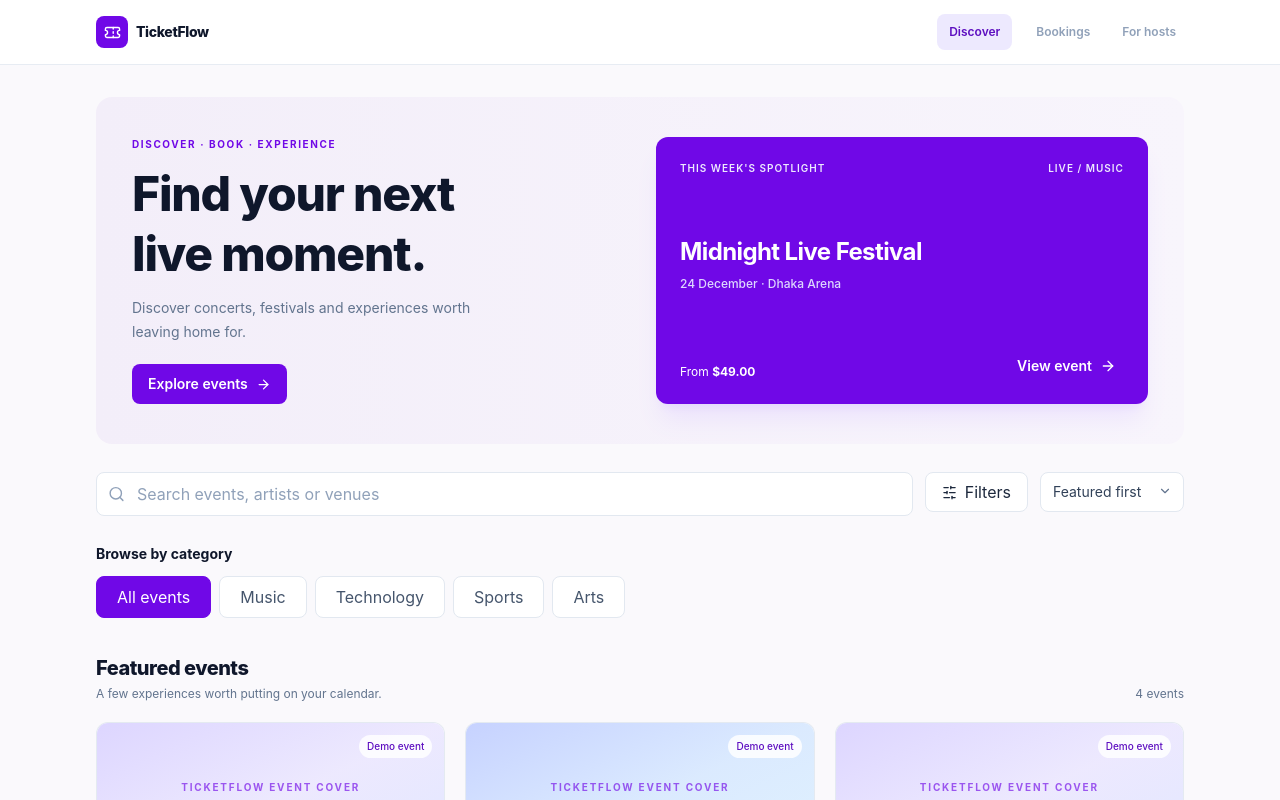
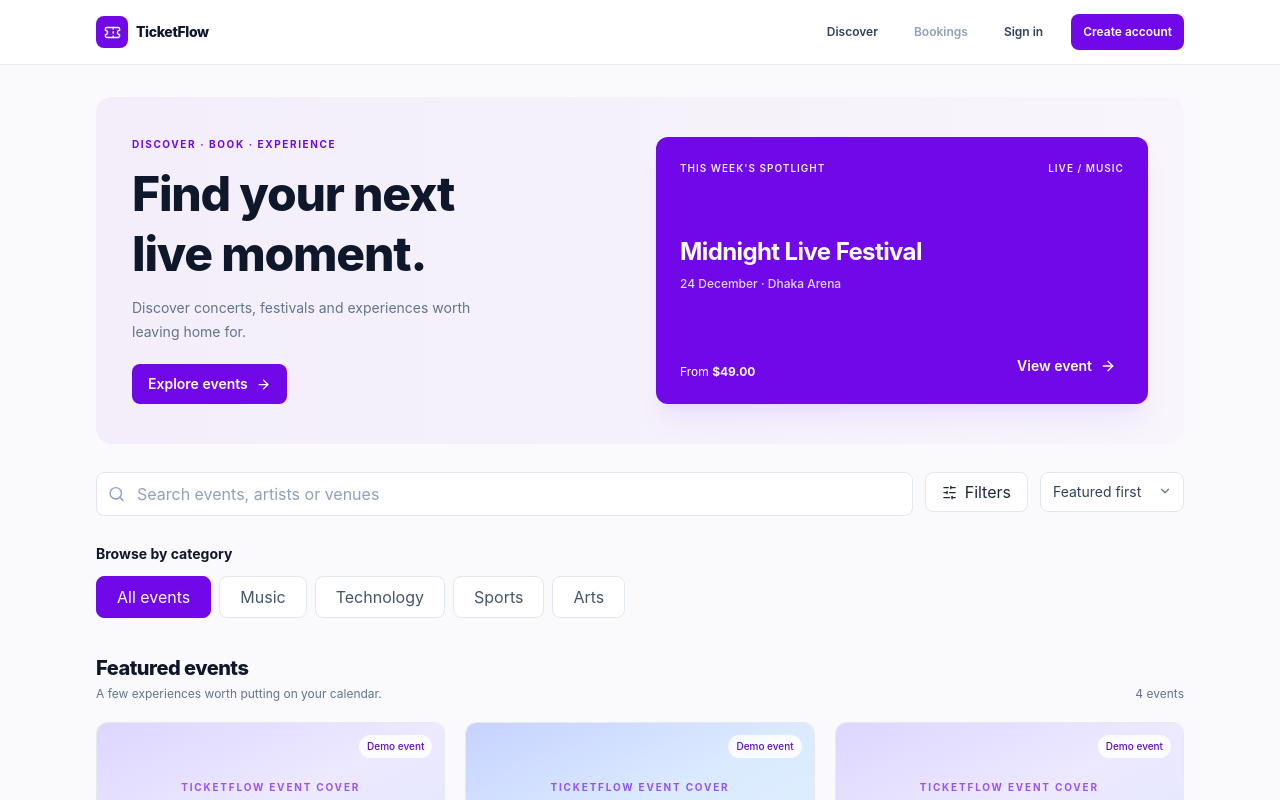
Before and after one commit to billalhossainjoy/ticketflow, a Next.js app in the folder apps/web/: page / in a window 1280 px wide. Shown: the top 800 px of the page. Built offline with nearby package versions, Linux system fonts and the light colour scheme.

Commit message:
feat(web): link authentication pages from public navigation

```diff
--- a/apps/web/src/components/layout/site-header.tsx
+++ b/apps/web/src/components/layout/site-header.tsx
@@ -1,18 +1,30 @@
 import Link from "next/link";
 import { Ticket } from "lucide-react";
+import { Button } from "@/components/ui/button";
 
 export function SiteHeader() {
   return (
     <header className="sticky top-0 z-20 border-b border-slate-200/80 bg-white/95 backdrop-blur">
-      <div className="mx-auto flex h-16 max-w-6xl items-center justify-between px-4 sm:px-6 lg:px-8">
+      <div className="mx-auto flex h-16 max-w-6xl items-center justify-between gap-3 px-4 sm:px-6 lg:px-8">
         <Link href="/" className="inline-flex items-center gap-2 text-sm font-extrabold tracking-tight text-slate-900" aria-label="TicketFlow home">
-          <span className="flex size-8 items-center justify-center rounded-lg bg-violet-700 text-white"><Ticket size={17} aria-hidden="true"/></span>
+          <span className="flex size-8 items-center justify-center rounded-lg bg-violet-700 text-white">
+            <Ticket size={17} aria-hidden="true" />
+          </span>
           TicketFlow
         </Link>
         <nav aria-label="Main navigation" className="flex items-center gap-2 text-xs font-semibold sm:gap-4">
-          <Link href="/#featured" className="rounded-lg bg-violet-100 px-3 py-2.5 text-violet-800 hover:bg-violet-200 focus-visible:outline-2 focus-visible:outline-violet-500">Discover</Link>
-          <span className="cursor-not-allowed px-2 py-2.5 text-slate-400" title="Requires account integration">Bookings</span>
-          <span className="hidden cursor-not-allowed px-2 py-2.5 text-slate-400 sm:inline" title="Requires organizer onboarding">For hosts</span>
+          <Link href="/#featured" className="hidden rounded-lg px-3 py-2.5 text-slate-700 hover:bg-violet-50 hover:text-violet-800 focus-visible:outline-2 focus-visible:outline-violet-600 sm:inline-flex">
+            Discover
+          </Link>
+          <span className="hidden cursor-not-allowed px-2 py-2.5 text-slate-400 md:inline" title="Available after authentication integration">
+            Bookings
+          </span>
+          <Link href="/sign-in" className="rounded-lg px-3 py-2.5 text-slate-700 hover:bg-violet-50 hover:text-violet-800 focus-visible:outline-2 focus-visible:outline-violet-600">
+            Sign in
+          </Link>
+          <Button asChild size="sm">
+            <Link href="/register">Create account</Link>
+          </Button>
         </nav>
       </div>
     </header>
```
